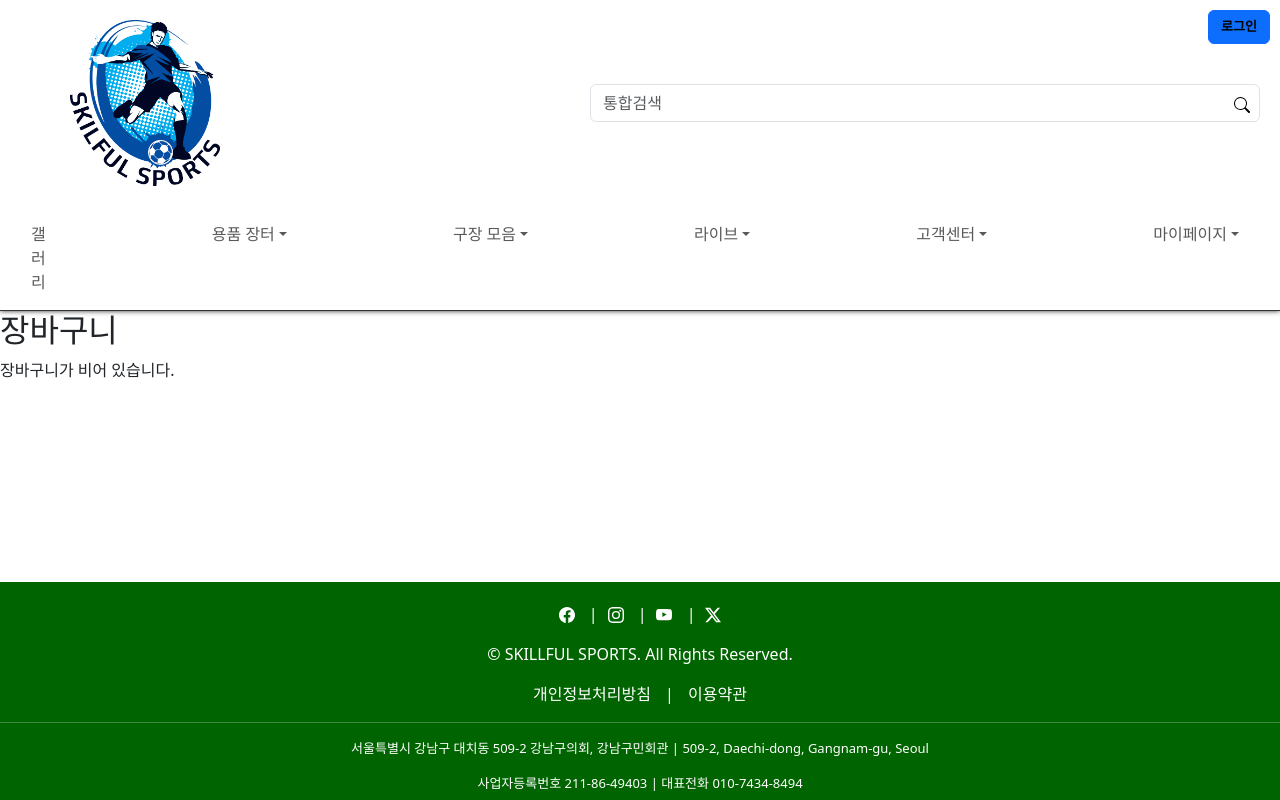
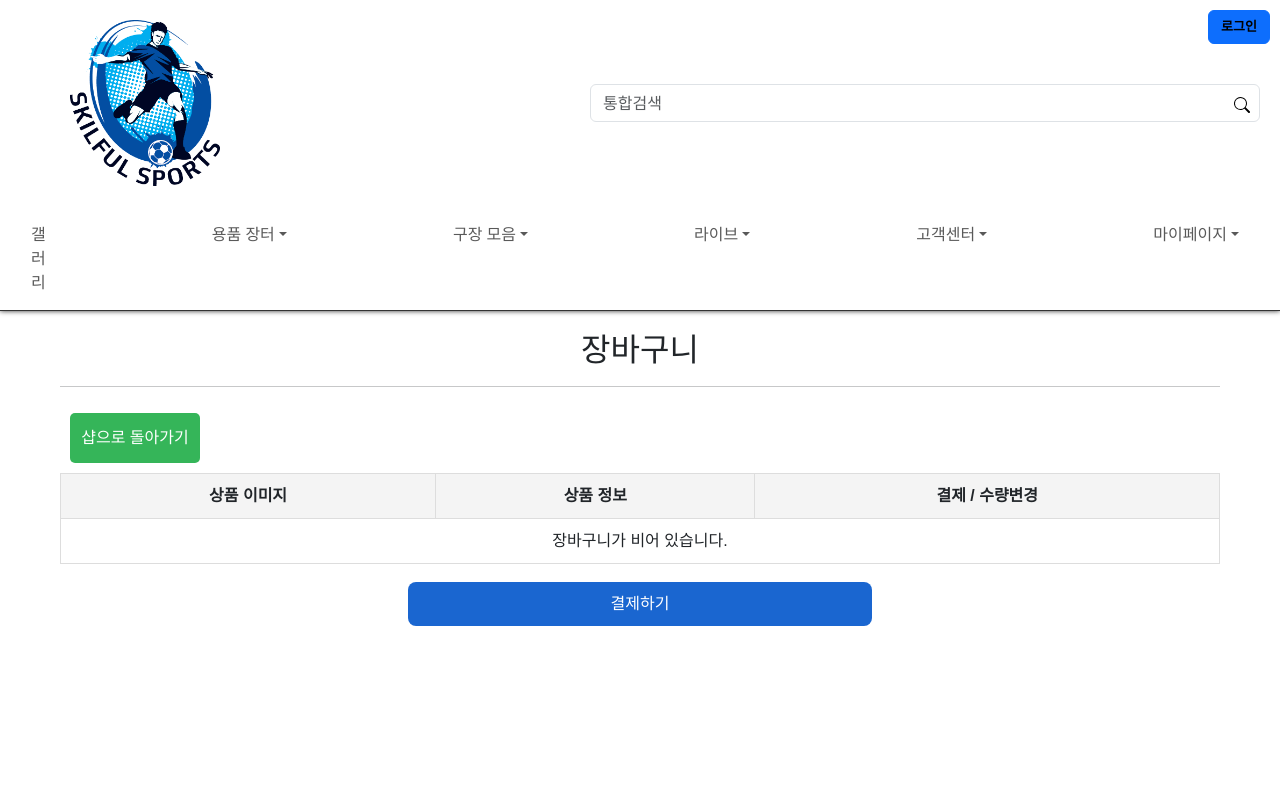
Before and after one commit to LeePaDack/B2O4, a React (Create React App) app in the folder b2o4-frontend/: page /shoppingBasket in a window 1280 px wide. Shown: the top 800 px of the page. Built offline with nearby package versions, Linux system fonts and the light colour scheme; the HTML template or start-up script is replaced by a standard one.

Commit message:
수량변경은 되는데 변경하면 사이즈랑 총액이 초기화됨;

```diff
--- a/b2o4-frontend/src/App.js
+++ b/b2o4-frontend/src/App.js
@@ -51,7 +51,7 @@ function App() {
 
           <Route path="/goodsShop" element={<GoodsShop />} />
           <Route path="/goodsDetail/:goodsNo" element={<GoodsDetail  loginMember={loginMember}/>} />
-          <Route path="/shoppingBasket" element={<ShoppingBasket  loginMember={loginMember}/>} />
+          <Route path="/shoppingBasket/" element={<ShoppingBasket  loginMember={loginMember}/>} />
 
         </Routes>
         <Footer />
--- a/b2o4-frontend/src/components/GoodsDetail.js
+++ b/b2o4-frontend/src/components/GoodsDetail.js
@@ -1,7 +1,6 @@
 import React, {useState} from "react";
 import { useLocation, useNavigate } from "react-router-dom";
 import './css/GoodsDetail.css';
-import ShoppingBasket from "./ShoppingBasket";
 import axios from "axios";
 
 // 디테일
@@ -93,7 +92,7 @@ const GoodsDetail = ({ loginMember, userBasketItem, checkLogin }) => {
 
       <div className="buttons">
         <button className="basketAdd-button" onClick={addToShoppingBasket}>장바구니에 추가</button>
-        {/*<button className="basketAdd-button" onClick={() => ShoppingBasket(good, loginMember, userBasketItem, checkLogin)}>장바구니에 추가</button>*/}
+        {/* 쓰레기 <button className="basketAdd-button" onClick={() => ShoppingBasket(good, loginMember, userBasketItem, checkLogin)}>장바구니에 추가</button>*/}
         <button className="back-button" onClick={returnToGoodsShop} >샵으로 돌아가기</button>
       </div>
     </div>
--- a/b2o4-frontend/src/components/GoodsShop.js
+++ b/b2o4-frontend/src/components/GoodsShop.js
@@ -16,6 +16,7 @@ const GoodsShop = () => {
                 console.log("Error: ", err);
             });
     }, []);
+
 
 
   //장바구니에 상품추가
@@ -59,7 +60,6 @@ const GoodsShop = () => {
                         <p>사이즈 : {good.goodsSize}</p>
                         <p>판매상태 : {good.goodsSellNow ? "판매중" : "판매중지"}</p>
                       </Link>
-
                       <button onClick={() => addToShoppingBasket(good)}>장바구니에 추가</button>
                     </div>
                   );
--- a/b2o4-frontend/src/components/ShoppingBasket.js
+++ b/b2o4-frontend/src/components/ShoppingBasket.js
@@ -34,7 +34,7 @@ const ShoppingBasket = () => {
   }, [loginMember, basketList]);
   console.log("basketGoods", basketGoods);
 
-/*
+/* 쓰레기들
 useEffect(() => {
     if (loginMember) {
         axios.get(`http://localhost:9000/basket/all/${loginMember.memberNo}`)
@@ -63,10 +63,33 @@ useEffect(() => {
 
 
 
+  // 수량변경 핸들러
+  const handleQuantityChange = (basketNo, newQuantity) => {
+    const updatedGoods = basketGoods.map((good) =>
+      good.basketNo === basketNo ? { ...good, goodsQuantity: newQuantity } : good
+    );
+    setBasketGoods(updatedGoods);
+  };
+
+
+
+  // 장바구니 수량변경
+  const updateQuantity = (basketNo, newQuantity) => {
+    axios.put(`http://localhost:9000/basket/update`, {
+      basketNo,
+      goodsQuantity: newQuantity,
+    })
+    .then(() => {
+      alert("수량 변경되었습니다.");
+    })
+    .catch((error) => {
+      alert("관리자에게 문의하세요", error);
+    });
+  };
+
   // 장바구니 항목 삭제
   const handleDelete = (basketNo) => {
-    axios
-      .delete(`http://localhost:9000/basket/delete/${basketNo}`)
+    axios.delete(`http://localhost:9000/basket/delete/${basketNo}`)
       .then(() => {
         setBasketGoods(
           basketGoods.filter((good) => good.basketNo !== basketNo)
@@ -78,35 +101,70 @@ useEffect(() => {
   };
 
 
+  //샵으로 돌아가기
+  const returnToGoodsShop = () => {
+    navigate("/goodsShop")
+  }
+
+
 
 
 
   return (
     <div className="basket-container">
       <h2>장바구니</h2>
+      <hr />
+      <button className="back-button" onClick={returnToGoodsShop}>샵으로 돌아가기</button>
+      <table className="basket-table">
+        <caption><button className="payment-button" onClick={"/tosspay"}>결제하기</button></caption>
+        <thead>
+          <tr>
+            <th>상품 이미지</th>
+            <th>상품 정보</th>
+            <th>결제 / 수량변경</th>
+          </tr>
+        </thead>
+
+        <tbody>
           {basketGoods.length > 0 ? (
-        <ul>
-          {basketGoods.map((good) => (
-            <li key={good.basketNo}>
+            basketGoods.map((good) => (
+              <tr key={good.basketNo}>
+                <td>
                   <img
                     src={`${process.env.PUBLIC_URL}/images/goodsImage1/${good.goodsImage}`}
                     alt={good.goodsImage}
                   />
+                </td>
+                <td>
                   <div className="good-detail">
                     <h3>{good.goodsName}</h3>
                     <p>사이즈: {good.goodsSize}</p>
                     <p>가격: ₩{good.goodsPrice.toLocaleString()}</p>
-                <p>수량: {good.goodsQuantity}</p>
+                    {/*<p>수량: {good.goodsQuantity}</p>  수량변경을 해야 한다... input type=number?? */}
+                    <p>수량 :
+                      <input type="number" min={1} max={9}
+                      value={good.goodsQuantity}
+                      onChange={(e) => {
+                        const newQuantity = parseInt(e.target.value, 10);
+                        handleQuantityChange(good.basketNo, newQuantity);
+                        updateQuantity(good.basketNo, newQuantity);
+                      }} />
+                      </p>
+                  </div>
+                </td>
+                <td>
                   <p>합계: ₩{good.basketTotal.toLocaleString()}</p>
-                <button onClick={() => handleDelete(good.basketNo)}> 삭제 </button>
-
-              </div>
-            </li>
-          ))}
-        </ul>
+                  <button className="delete-button" onClick={() => handleDelete(good.basketNo)}>삭제</button>
+                </td>
+              </tr>
+            ))
           ) : (
-        <p>장바구니가 비어 있습니다.</p>
+            <tr>
+              <td colSpan="3">장바구니가 비어 있습니다.</td>
+            </tr>
           )}
+        </tbody>
+      </table>
     </div>
   );
 };
--- a/b2o4-frontend/src/components/css/GoodsDetail.css
+++ b/b2o4-frontend/src/components/css/GoodsDetail.css
@@ -2,6 +2,10 @@
     margin: 0 auto;
     font-family: Arial, sans-serif;
     justify-content: center;
+}
+
+.detail-container .payment-button button{
+    width: 100%;
 }
 
 .detail-container img {
@@ -21,6 +25,7 @@
     display: flex;
     gap: 20px;
     justify-content: center;
+    background-color: #f9f9f991;
 }
 
 .detail-container .detail-text p {
--- a/b2o4-frontend/src/components/css/ShoppingBasket.css
+++ b/b2o4-frontend/src/components/css/ShoppingBasket.css
@@ -0,0 +1,129 @@
+/*
+.basket-container {
+    padding: 20px;
+    max-width: 1200px;
+    margin: 0 auto;
+    font-family: Arial, sans-serif;
+}
+
+.basket-container h2 {
+    text-align: center;
+}
+
+.basket-container .eachGoods {
+    display: flex;
+
+    text-align: center;
+    padding: 30px;
+}
+
+.basket-container .eachGoods img {
+    width: 500px;
+    height: 500px;
+    flex-wrap: wrap;
+}
+
+*/
+.basket-container {
+    padding: 20px;
+    max-width: 1200px;
+    margin: 0 auto;
+    font-family: Arial, sans-serif;
+}
+
+.basket-container h2 {
+    text-align: center;
+}
+
+/*결제버튼*/
+.basket-container .basket-table .payment-button {
+    width: 40%;
+    margin: 10px 30% 10px 30%;
+    border-radius: 8px;
+    border-style: none;
+    background-color: rgb(26, 102, 208);
+    color: white;
+    padding: 10px;
+}
+
+
+.basket-table {
+    width: 100%;
+    border-collapse: collapse; /* 테이블 셀 간의 경계 제거 */
+    margin: 0 auto;
+}
+
+.basket-table th, .basket-table td {
+    border: 1px solid #ddd; /* 셀의 경계선 */
+    padding: 10px; /* 셀의 안쪽 여백 */
+    text-align: center;
+}
+
+.basket-table th {
+    background-color: #f4f4f4; /* 헤더 배경 색상 */
+}
+
+.basket-table img {
+    width: 200px; /* 이미지 너비 설정 */
+    height: 200px; /* 비율 유지 */
+}
+
+table thead .back-button {
+    width: 130px;
+    height: 50px;
+    border-radius: 5px;
+    border-style: none;
+    text-align: right;
+
+}
+
+.delete-button {
+    background-color: #ff6f61;
+    color: white;
+}
+
+.delete-button:hover {
+    background-color: #e65b50;
+}
+
+.back-button {
+    background-color: rgb(53, 181, 89);
+    color: white;
+}
+
+.back-button:hover {
+    background-color: rgb(24, 148, 59);
+}
+
+.basket-table tr:nth-child(even) {
+    background-color: #f9f9f9; /* 짝수 행 배경 색상 */
+}
+
+
+.delete-button  {
+    width: 130px;
+    height: 50px;
+    background-color: #ff6f61;
+    color: white;
+    border-radius: 5px;
+    border-style: none;
+    margin: 10px;
+}
+
+ .back-button {
+    width: 130px;
+    height: 50px;
+    background-color: rgb(53, 181, 89);
+    color: white;
+    border-radius: 5px;
+    border-style: none;
+    margin: 10px;
+}
+
+.delete-button:hover {
+    background-color: #e65b50;
+}
+
+.back-button:hover {
+    background-color: rgb(24, 148, 59);
+}
```
Also changed, not shown: 2 other files (tests, documents, lock files or other folders). Lines whose indentation alone changed are shown as unchanged.
